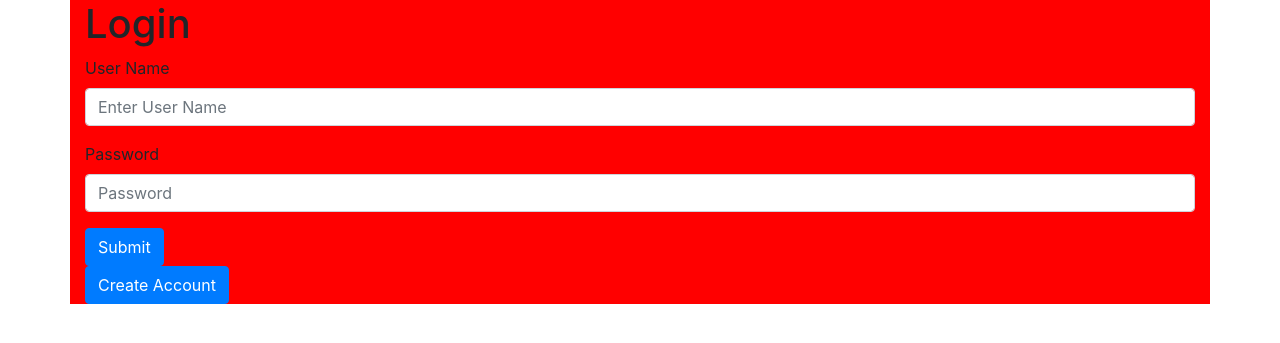
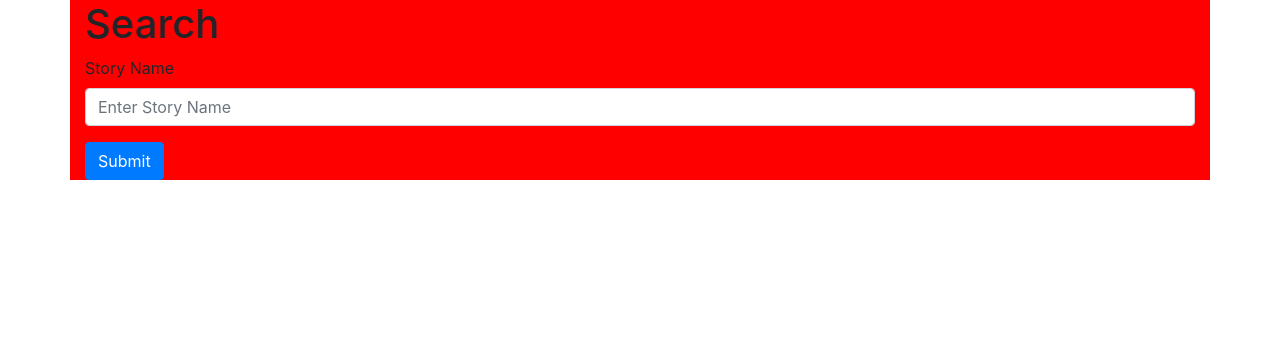
Before and after one commit to anees-patwa/NewsSite, a PHP site: page /searchView.php in a window 1280 px wide. Shown: the part 56-399 px from the top of the page. Run offline with PHP 8.4, Linux system fonts and the light colour scheme.

Commit message:
search done

```diff
--- a/searchView.php
+++ b/searchView.php
@@ -8,27 +8,23 @@
     <?php
     if(isset($_SESSION['userID'])){
         require("userNav.php");
+    } else {
+        require('nonUserNav.php');
     }
-    require('nonUserNav.php');
+
     ?>
   </head>
   <body>
     <div class="container" style="background-color: red">
-        <h1>Login</h1>
-        <form action="checkLogin.php" method="post">
+        <h1>Search</h1>
+        <form action="processSearch.php" method="post">
             <div class="form-group">
-                <label>User Name</label>
-                <input type="userName" name="user_name" class="form-control" placeholder="Enter User Name" require>
+                <label>Story Name</label>
+                <input type="text" name="title" class="form-control" placeholder="Enter Story Name" require>
             </div>
-                <div class="form-group">
-                    <label for="exampleInputPassword1">Password</label>
-                    <input type="password" name="user_password"class="form-control" id="exampleInputPassword1" placeholder="Password" require>
-                </div>
                 <button type="submit" class="btn btn-primary">Submit</button>
         </form>
-        <form action="createAccount.php">
-        <button type="submit" class="btn btn-primary">Create Account </button>
-        </form>
+
 
     </div>
  </body>
```
Also changed, not shown: processSearch.php (added, +30 -0 lines).
